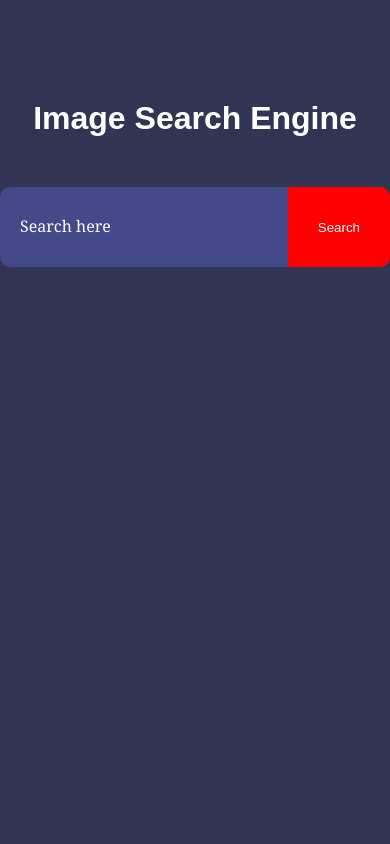
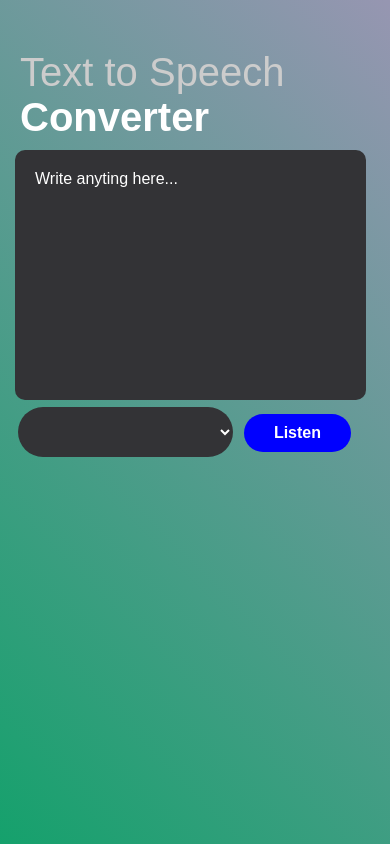
Before and after one commit to Uduakben/imagesearchengine, a plain HTML site: page index.html in a window 390 px wide. Drawn offline with Linux system fonts and the light colour scheme.

```diff
--- a/index.html
+++ b/index.html
@@ -3,17 +3,19 @@
 <head>
     <meta charset="UTF-8">
     <meta name="viewport" content="width=device-width, initial-scale=1.0">
+    <title>text to speech - UDUAK BEN TUTORIALS</title>
     <link rel="stylesheet" href="style.css">
-    <title>IMAGE SEARCH ENGINE - UDUAK BEN TUTORIALS</title>
 </head>
 <body>
-    <h1>Image Search Engine</h1>
-    <form id="search-form">
-        <input type="text" placeholder="Search here" id="search-input">
-        <button>Search</button>
-    </form>
-    <div id="search-result"></div>
-    <button id="show-more-button">Show More</button>
+    <div class="hero">
+        <h1>Text to Speech <span>Converter</span></h1>
+        <textarea placeholder="Write anyting here..." id="text"></textarea>
+        <div class="row">
+            <select></select>
+            <button id="button">Listen</button>
+        </div>
+    </div>
+
 
 
 <script src="script.js"></script>
--- a/script.js
+++ b/script.js
@@ -1,50 +1,25 @@
 
-const accessKey = "j5m2-cDv4ADoDxElE5EGH55blSYXiybVJyZk2ePHhbA"
+let speech  = new SpeechSynthesisUtterance();
 
-const searchForm = document.getElementById("search-form");
-const searchInput = document.getElementById("search-input");
-const searchResult = document.getElementById("search-result")
-const showMoreBtn = document.getElementById("show-more-button");
+document.querySelector("button").addEventListener("click", ()=>{
+    speech.text = document.querySelector("textarea").value;
+    window.speechSynthesis.speak(speech);
+})
 
 
-let keyword = "";
-let page = 1;
+let voices = [];
+
+let voiceSelect = document.querySelector("select");
 
 
-async function searchImages(){
-    keyword = searchInput.value;
-    const url = `https://api.unsplash.com/search/photos?page=${page}&query=${keyword}&client_id=${accessKey}&per_page=12`
+window.speechSynthesis.onvoiceschanged = () =>{
+    voices = window.speechSynthesis.getVoices();
+    speech.voice = voices[0]
 
-    const response = await fetch(url)
-    const data = await response.json();
+   voices.forEach((voices, i)=>(voiceSelect.options[i]=
+    new Option(voices.name, i)))
+};
 
-
-    if(page === 1){
-        searchResult.innerHTML = "";
-    }
-    const results = data.results;
-
-    results.map((result) =>{
-        const image = document.createElement("img");
-        image.src = result.urls.small;
-        const imageLink = document.createElement("a");
-        imageLink.href = result.links.html;
-        imageLink.target = "_blank"
-
-        imageLink.appendChild(image)
-        searchResult.appendChild(imageLink)
-    })
-
-    showMoreBtn.style.display = "block";
-}
-
-searchForm.addEventListener("submit", (e) =>{
-    e.preventDefault();
-    page = 1;
-    searchImages()
+voiceSelect.addEventListener("change", () => {
+    speech.voice = voices[voiceSelect.value];
 })
-
-showMoreBtn.addEventListener("click", () =>{
-    page++;
-    searchImages();
-})
--- a/style.css
+++ b/style.css
@@ -1,82 +1,133 @@
 *{
     margin: 0;
     padding: 0;
+    font-family: Arial, Helvetica, sans-serif;
     box-sizing: border-box;
-    font-family: Arial, Helvetica, sans-serif;
 }
 
-body{
-    background: #323453;
+.hero{
+    width: 100%;
+    min-height: 100vh;
+    background: linear-gradient(45deg, #15a16c, #35346984);
+    display: flex;
+    align-items: center;
+    justify-content: center;
+    flex-direction: column;
     color: #fff;
 }
-h1{
-    text-align: center;
-    margin: 100px auto 50px;
+
+.hero h1{
+    font-size: 45px;
+    font-weight: 500;
+    margin-top: -50px;
+    margin-bottom: 50px;
 }
 
-form{
-    width: 100%;
-    max-width: 550px;
-    background: #434989;
+.hero h1 span{
+    color: #fff;
+    font-weight: bold;
+}
+
+textarea{
+    padding: 20px;
+    width: 600px;
+    height: 250px;
+    background: #333336;
+    color: #fff;
+    font-size: 15px;
+    border: 0;
+    outline: 0;
+    border-radius: 10px;
+    margin-bottom: 30px;
+    resize: none;
+}
+
+textarea::placeholder{
+    font-size: 16px;
+    color: #fff;
+}
+
+.row{
+    width: 600px;
     display: flex;
     align-items: center;
-    margin: 0 auto;
-    height: 80px;
-    border-radius: 10px;
+    gap: 20px;
 }
 
-form input{
+button{
+    background: blue;
+    color: #fff;
+    font-size: 16px;
+    padding: 10px 30px;
+    border-radius: 35px;
+    border: 0;
+    outline: 0;
+    cursor: pointer;
+    font-weight: bold;
+}
+select{
     flex: 1;
-    padding: 10px 20px;
-    background: transparent;
+    color: #fff;
+    background: #333336;
+    height: 50px;
+    padding: 0 20px;
     outline: 0;
     border: 0;
-    color: #fff;
-    font-size:16px;
+    border-radius: 35px;
 }
 
-input::placeholder{
+@media (max-width: 650px){
+
+    .hero {
+        width: 100%;
+        min-height: 100vh;
+        background: linear-gradient(45deg, #15a16c, #35346984);
         color: #fff;
-    font-family: Georgia, 'Times New Roman', Times, serif;
+        position: relative;
     }
 
-form button{
-    background: red;
-    height: 80px;
-    padding: 0 30px;
+    .hero h1 {
+        font-size:40px;
+        font-weight: 500;
+        text-align: left;
+        padding-left: 20px;
+        position: absolute;
+        color: #ccc;
+        top: 100px;
+    }
+    textarea {
+        padding: 20px;
+        width: 90%;
+        height: 250px;
+        background: #333336;
+        color: #fff;
+        position: absolute;
+        left: 15px;
+        top: 150px;
+        font-size: 22px;
+    }
+    select {
+        color: #fff;
+        background: #333336;
+        height: 50px;
+        border-radius: 35px;
+        margin-top: 20px;
+        position: absolute;
+        width: 55%;
+        left: 18px;
+    }
+    button {
+        background: blue;
+        color: #fff;
+        font-size: 16px;
+        padding: 10px 30px;
+        border-radius: 35px;
         border: 0;
         outline: 0;
-    border-top-right-radius: 10px;
-    border-bottom-right-radius: 10px;
-    color: #fff;
         cursor: pointer;
+        font-weight: bold;
+        position: absolute;
+        right: 10%;
+        top: 49%;
     }
-
-#show-more-button{
-    margin: 50px 50%;
-    background: red;
-    outline: 0;
-    border: 0;
-    padding: 10px 30px;
-    color: #fff;
-    font-weight: bold;
-    font-size: 14px;
-    width: 140px;
-    cursor: pointer;
-    display: none;
 }
-
-#search-result{
-    display: grid;
-    grid-template-columns: 1fr 1fr 1fr;
-    grid-gap: 30px;
-    margin: 100px auto 50px;
-    width: 80%;
-}
-
-#search-result img{
-    width: 100%;
-    height: 230px;
-    border-radius: 10px;
-    object-fit: cover;
-}
```
Lines whose indentation alone changed are shown as unchanged.
